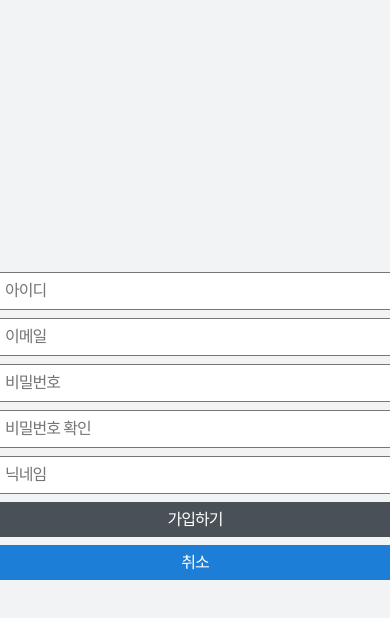
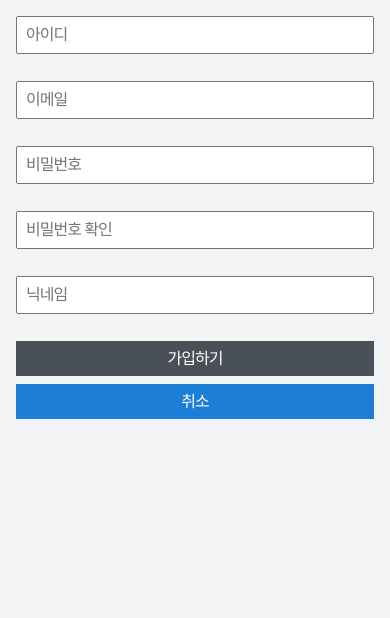
Before and after one commit to jjecgd/Calog, a React (Create React App) app in the folder client/: page /join in a window 390 px wide. Shown: the top 618 px of the page. Built offline with nearby package versions, Linux system fonts and the light colour scheme.

Commit message:
Caloggers 페이지 구현 완료, 로그인/회원가입 폼 모바일화면 최적화 완료

```diff
--- a/client/package.json
+++ b/client/package.json
@@ -15,6 +15,7 @@
     "node-sass": "^4.12.0",
     "open-color": "^1.7.0",
     "react": "^16.8.6",
+    "react-app-polyfill": "^1.0.1",
     "react-calendar": "^2.19.0",
     "react-dom": "^16.8.6",
     "react-redux": "^7.1.0",
--- a/client/src/components/JoinForm.js
+++ b/client/src/components/JoinForm.js
@@ -1,21 +1,23 @@
 import React, { Component } from 'react';
 import styled from 'styled-components';
 
+const Wrap = styled.div`
+  box-sizing: border-box;
+  position: absolute;
+  padding: 1rem;
+  width: 100%;
+  height: 100%;
+`;
 const Form = styled.form`
-  position: absolute;
-  top: 50%;
-  left: 50%;
-  margin: -150px 0 0 -200px;
-  width: 400px;
-  height: 200px;
-
+  width: 100%;
+  max-width: 400px;
+  margin: 0 auto;
   input {
     box-sizing: border-box;
     width: 100%;
     padding: 0.5rem;
     margin-bottom: 0.5rem;
   }
-
   button {
     width: 100%;
     margin-bottom: 0.5rem;
@@ -56,6 +58,7 @@ class JoinForm extends Component {
       nickname.isValid;
 
     return (
+      <Wrap>
         <Form
           onSubmit={
             isCanSubmit
@@ -73,9 +76,7 @@ class JoinForm extends Component {
             onChange={onChange}
             onBlur={onBlur}
           />
-        {id.msg !== '' && (
           <Msg className={id.isValid ? 'valid' : 'notValid'}>{id.msg}</Msg>
-        )}
           <input
             name="email"
             placeholder="이메일"
@@ -84,11 +85,9 @@ class JoinForm extends Component {
             onChange={onChange}
             onBlur={onBlur}
           />
-        {email.msg !== '' && (
           <Msg className={email.isValid ? 'valid' : 'notValid'}>
             {email.msg}
           </Msg>
-        )}
           <input
             name="password"
             placeholder="비밀번호"
@@ -97,11 +96,9 @@ class JoinForm extends Component {
             onChange={onChange}
             onBlur={onBlur}
           />
-        {password.msg !== '' && (
           <Msg className={password.isValid ? 'valid' : 'notValid'}>
             {password.msg}
           </Msg>
-        )}
           <input
             name="passwordConfirm"
             placeholder="비밀번호 확인"
@@ -110,11 +107,9 @@ class JoinForm extends Component {
             onChange={onChange}
             onBlur={onBlur}
           />
-        {passwordConfirm.msg !== '' && (
           <Msg className={passwordConfirm.isValid ? 'valid' : 'notValid'}>
             {passwordConfirm.msg}
           </Msg>
-        )}
           <input
             name="nickname"
             placeholder="닉네임"
@@ -122,16 +117,15 @@ class JoinForm extends Component {
             onChange={onChange}
             onBlur={onBlur}
           />
-        {nickname.msg !== '' && (
           <Msg className={nickname.isValid ? 'valid' : 'notValid'}>
             {nickname.msg}
           </Msg>
-        )}
           <button className={isCanSubmit ? 'green' : 'gray'}>가입하기</button>
           <button className="blue" onClick={onCancel}>
             취소
           </button>
         </Form>
+      </Wrap>
     );
   }
 }
--- a/client/src/components/LoginForm.js
+++ b/client/src/components/LoginForm.js
@@ -2,21 +2,23 @@ import React, { Component } from 'react';
 import styled from 'styled-components';
 import { Link } from 'react-router-dom';
 
+const Wrap = styled.div`
+  box-sizing: border-box;
+  position: absolute;
+  padding: 1rem;
+  width: 100%;
+  height: 100%;
+`;
 const Form = styled.form`
-  position: absolute;
-  top: 50%;
-  left: 50%;
-  margin: -150px 0 0 -200px;
-  width: 400px;
-  height: 200px;
-
+  width: 100%;
+  max-width: 400px;
+  margin: 0 auto;
   input {
     box-sizing: border-box;
     width: 100%;
     padding: 0.5rem;
     margin-bottom: 0.5rem;
   }
-
   button {
     width: 100%;
     margin-bottom: 0.5rem;
@@ -28,7 +30,7 @@ class LoginForm extends Component {
     const { id, password, onChange, onLogin } = this.props;
 
     return (
-      <div>
+      <Wrap>
         <Form onSubmit={onLogin}>
           <input
             name="id"
@@ -48,7 +50,7 @@ class LoginForm extends Component {
             <Link to="/join">회원가입</Link>
           </button>
         </Form>
-      </div>
+      </Wrap>
     );
   }
 }
--- a/client/src/components/PostItem.js
+++ b/client/src/components/PostItem.js
@@ -73,13 +73,13 @@ class PostItem extends Component {
         <div>
           <b className="title">{title}</b>
           <hr />
-          <p className="upload_date">{`${date.year}.${date.month}.${date.date} / ${date.time}`}</p>
-          {modifyDate ? (
+          <p className="upload_date">{`작성일 : ${date.year}.${date.month}.${date.date} / ${date.time}`}</p>
+          {/*modifyDate ? (
             <p className="upload_date">
               수정 :{' '}
               {`${modifyDate.year}.${modifyDate.month}.${modifyDate.date} / ${modifyDate.time}`}
             </p>
-          ) : null}
+          ) : null*/}
           <p className="content">{content}</p>
           {todoContent.length > 0 ? (
             <p className="perform_ratio">
--- a/client/src/components/PostView.js
+++ b/client/src/components/PostView.js
@@ -116,12 +116,12 @@ class PostView extends Component {
               작성일 :{' '}
               {`${date.year}.${date.month}.${date.date} / ${date.time}`}
             </p>
-            {modifyDate ? (
+            {/*modifyDate ? (
               <p className="date">
                 수정일 :{' '}
                 {`${modifyDate.year}.${modifyDate.month}.${modifyDate.date} / ${modifyDate.time}`}
               </p>
-            ) : null}
+            ) : null*/}
 
             {content ? (
               <div>
--- a/client/src/containers/CalogContainer.js
+++ b/client/src/containers/CalogContainer.js
@@ -37,13 +37,13 @@ class CalogContainer extends Component {
     return match.params.id;
   };
   initState = () => {
-    const { calogActions, history, match, targetDate } = this.props;
+    const { calogActions, history, targetDate } = this.props;
     const currentCalog = this.getCurrentCalog();
     // 글쓰기 취소, 포스팅 시에 State 초기화
 
     calogActions.initialize();
     calogActions.loading(currentCalog, targetDate.year, targetDate.month);
-    history.push(`${match.url}`);
+    history.go(-1);
   };
   handleActiveDateChange = date => {
     const { calogActions } = this.props;
--- a/client/src/containers/CaloggersContainer.js
+++ b/client/src/containers/CaloggersContainer.js
@@ -1,11 +1,60 @@
 import React, { Component } from 'react';
+import styled from 'styled-components';
+import { Link } from 'react-router-dom';
 import { bindActionCreators } from 'redux';
 import { connect } from 'react-redux';
 
+import * as caloggersActions from '../store/modules/caloggers';
+
+const Wrap = styled.div`
+  padding: 2rem;
+`;
+const Caloger = styled(Link)`
+  display: inline-block;
+  margin: 0.5rem;
+  padding: 0.5rem 1rem;
+  border-radius: 2rem;
+  color: #087f5b;
+  font-weight: bold;
+  border: 2px solid #087f5b;
+  background: #fff;
+  transition-property: border, color, background;
+  transition-duration: 0.3s;
+
+  &:hover {
+    color: #fff;
+    border: 2px solid #5f3dc4;
+    background: #5f3dc4;
+  }
+`;
+
 class CalogGobalContainer extends Component {
+  componentDidMount() {
+    const { caloggersActions } = this.props;
+    caloggersActions.getCaloggers();
+  }
   render() {
-    return <div>7월 25일 개발예정</div>;
+    const { calogUsers } = this.props;
+    const caloggers = calogUsers.map(caloger => (
+      <Caloger to={`calogs/${caloger.id}`} key={caloger._id}>
+        {caloger.nickname}
+      </Caloger>
+    ));
+
+    return <Wrap>{caloggers}</Wrap>;
   }
 }
 
-export default CalogGobalContainer;
+const mapStateToProps = ({ caloggers }) => ({
+  status: caloggers.status,
+  calogUsers: caloggers.calogUsers
+});
+
+const mapDispatchToProps = dispatch => ({
+  caloggersActions: bindActionCreators(caloggersActions, dispatch)
+});
+
+export default connect(
+  mapStateToProps,
+  mapDispatchToProps
+)(CalogGobalContainer);
--- a/client/src/index.js
+++ b/client/src/index.js
@@ -1,3 +1,5 @@
+import 'react-app-polyfill/ie9';
+import 'react-app-polyfill/ie11';
 import React from 'react';
 import ReactDOM from 'react-dom';
 import './index.css';
--- /dev/null
+++ b/client/src/store/modules/caloggers.js
@@ -0,0 +1,46 @@
+import { createAction, handleActions } from 'redux-actions';
+import produce from 'immer';
+import axios from 'axios';
+
+const GET_CALOGGERS = 'caloggers/GET_CALOGGERS';
+const GET_CALOGGERS_SUCCESS = 'caloggers/GET_CALOGGERS_SUCCESS';
+const GET_CALOGGERS_FAILURE = 'caloggers/GET_CALOGGERS_FAILURE';
+
+export const getCaloggers = () => dispatch => {
+  dispatch({ type: GET_CALOGGERS });
+  axios
+    .get('/api/account/getCaloggers/')
+    .then(res => {
+      dispatch({
+        type: GET_CALOGGERS_SUCCESS,
+        payload: { calogUsers: res.data }
+      });
+    })
+    .catch(err => {
+      dispatch({ type: GET_CALOGGERS_FAILURE });
+    });
+};
+
+const initialState = {
+  status: '',
+  calogUsers: []
+};
+
+export default handleActions(
+  {
+    [GET_CALOGGERS]: (state, action) =>
+      produce(state, draft => {
+        draft.status = 'LOADING';
+      }),
+    [GET_CALOGGERS_SUCCESS]: (state, action) =>
+      produce(state, draft => {
+        draft.status = 'SUCCESS';
+        draft.calogUsers = action.payload.calogUsers;
+      }),
+    [GET_CALOGGERS_FAILURE]: (state, action) =>
+      produce(state, draft => {
+        draft.status = 'FAILURE';
+      })
+  },
+  initialState
+);
--- a/client/src/store/modules/index.js
+++ b/client/src/store/modules/index.js
@@ -2,9 +2,11 @@ import { combineReducers } from 'redux';
 import login from './login';
 import join from './join';
 import calog from './calog';
+import caloggers from './caloggers';
 
 export default combineReducers({
   login,
   join,
-  calog
+  calog,
+  caloggers
 });
```
Also changed, not shown: 1 other file (tests, documents, lock files or other folders). Lines whose indentation alone changed are shown as unchanged.
